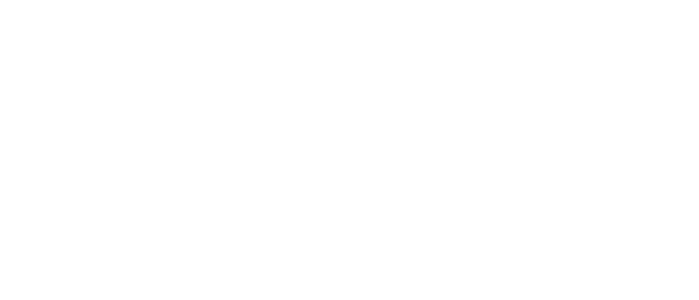
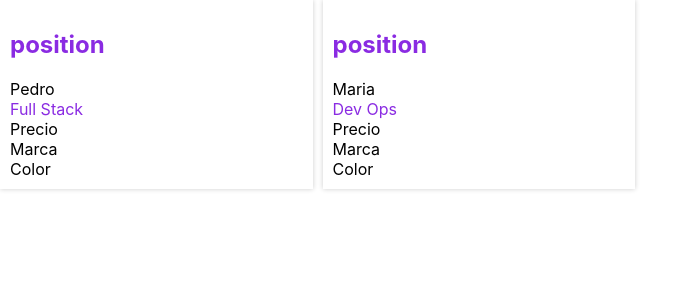
Before and after one commit to FSD1021STR/react-exercises, a React (Create React App) app: page / in a window 1280 px wide. Shown: the top 300 px of the page, without its empty margins (0-699 px from the left). Built offline with nearby package versions, Linux system fonts and the light colour scheme.

Commit message:
ejercicio gridCSS

```diff
--- a/src/exercises/e04gridCSS/gridCSS.css
+++ b/src/exercises/e04gridCSS/gridCSS.css
@@ -1,8 +1,3 @@
-.gridItem {
-    box-shadow: 0 0 5px #000000;
-    padding:10px;
-}
-
 @media screen and (min-width:768px) {
 
     .gridCSS {
--- a/src/exercises/e04gridCSS/gridCSS.js
+++ b/src/exercises/e04gridCSS/gridCSS.js
@@ -1,15 +1,12 @@
 import React from 'react';
 import './gridCSS.css';
+import GridItem from './gridItem';
 
 function GridCSS() {
     return(
         <div className="gridCSS">
-            <gridItem img="img01.jpg" name="Sergio" position="{position}" linkedInURL="http://www.linkedin.com/in/jgalobart" />
-            <gridItem img="img02.jpg" name="Jordi" position="{position}" />
-            <gridItem img="{url}" name="{name}" position="{position}" />
-            <gridItem img="{url}" name="{name}" position="{position}" />
-            <gridItem img="{url}" name="{name}" position="{position}" />
-            <gridItem img="{url}" name="{name}" position="{position}" />
+             <GridItem nombre="Pedro" posicion="Full Stack" />
+             <GridItem nombre="Maria" posicion="Dev Ops" />
         </div>
     );
 }
--- /dev/null
+++ b/src/exercises/e04gridCSS/gridItem.css
@@ -0,0 +1,17 @@
+.gridItem {
+    box-shadow: 0 0 5px rgba(0,0,0,0.2);
+    padding:10px;
+}
+
+.gridItem img {
+    width:100%;
+}
+
+.gridItem p {
+    margin:0;
+    padding:0;
+}
+
+.gridItem .position {
+    color:blueviolet;
+}
--- a/src/exercises/e04gridCSS/gridItem.js
+++ b/src/exercises/e04gridCSS/gridItem.js
@@ -1,13 +1,18 @@
 import React from 'react';
+import './gridItem.css'
 
-function GridItem() {
+function GridItem(props) {
+    console.log(props);
     return (
         <div className="gridItem">
-                <img src="https://images.unsplash.com/photo-1493666438817-866a91353ca9?ixlib=rb-0.3.5&q=80&fm=jpg&crop=faces&fit=crop&h=200&w=200&s=b616b2c5b373a80ffc9636ba24f7a4a9" />
-                <p className="name">Lindsay Walton</p>
-                <p className="position">Front-end Developer</p>
+            <h2 className="position">position</h2>
+            <p className="name">{props.nombre}</p>
+            <p className="position">{props.posicion}</p>
+            <p>Precio</p>
+            <p>Marca</p>
+            <p>Color</p>
         </div>
     )
 }
 
-export default GridItem();
+export default GridItem;
```
